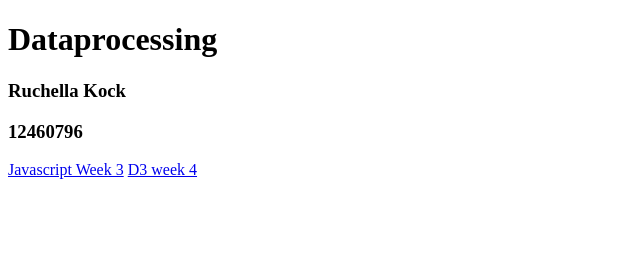
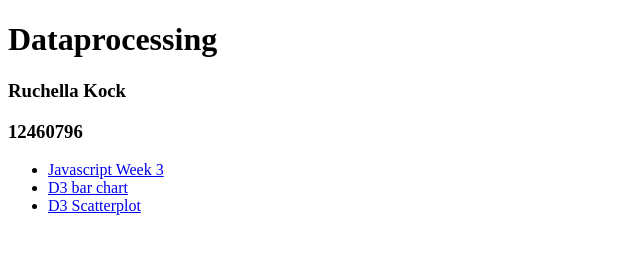
Before and after one commit to rushkock/dataprocessing, a plain HTML site: page index.html in a window 1280 px wide. Shown: the whole page, without its empty margins (0-640 px from the left). Drawn offline with Linux system fonts and the light colour scheme.

Commit message:
updated index

```diff
--- a/index.html
+++ b/index.html
@@ -10,7 +10,11 @@
   <h1> Dataprocessing </h1>
   <h3> Ruchella Kock </h3>
   <h3> 12460796 </h3>
-  <a href= "https://rushkock.github.io/dataprocessing/homework/week_3/crime.html">Javascript Week 3</a>
-  <a href= "https://rushkock.github.io/dataprocessing/homework/week_4/"> D3 week 4 </a>
+  <ul>
+  <li><a href= "https://rushkock.github.io/dataprocessing/homework/week_3/crime.html">Javascript Week 3</a></li>
+  <li><a href= "https://rushkock.github.io/dataprocessing/homework/week_4/"> D3 bar chart </a></li>
+  <li><a href= "https://rushkock.github.io/dataprocessing/homework/week_5/scatter.html"> D3 Scatterplot </a></li>
+  </ul>
+
 </body>
 </html>
```
